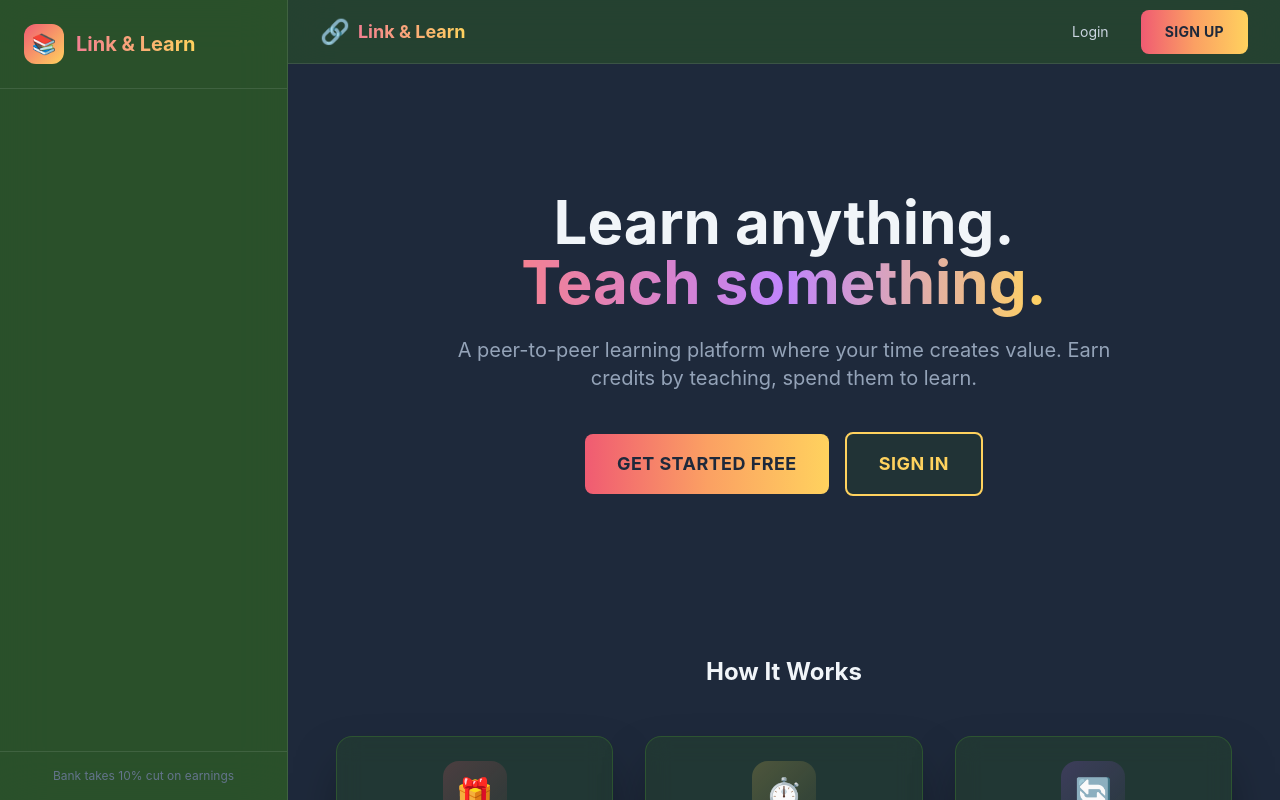
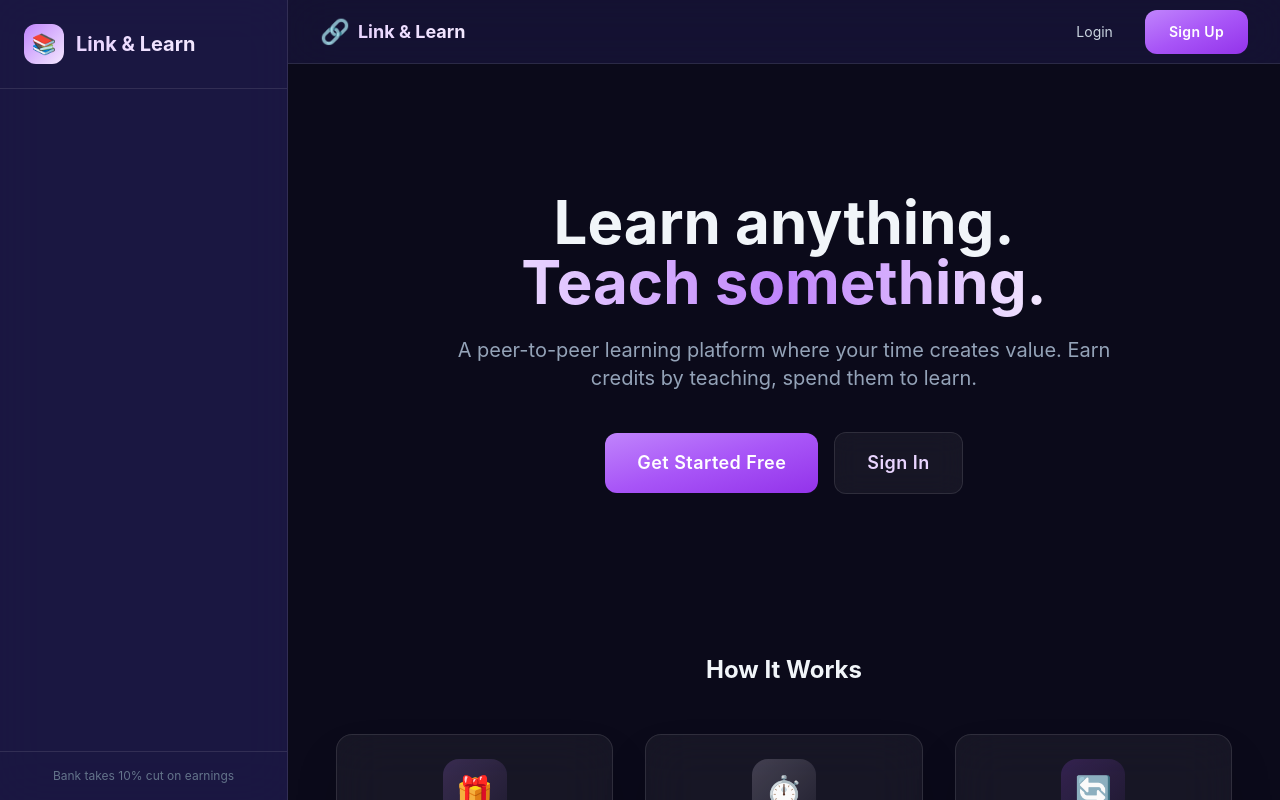
Before and after one commit to mahankalisreeraj/skillbarter, a React (Vite) app in the folder frontend/: page / in a window 1280 px wide. Shown: the top 800 px of the page. Built offline with nearby package versions, Linux system fonts and the light colour scheme.

Commit message:
feat: Add initial frontend build assets and Tailwind CSS configuration.

```diff
--- a/frontend/src/index.css
+++ b/frontend/src/index.css
@@ -4,36 +4,47 @@
 
 @layer base {
   body {
-    @apply bg-surface-dark text-slate-100 antialiased;
+    @apply bg-surface-dark text-slate-100 antialiased selection:bg-primary/30 selection:text-white font-sans;
+    background-image:
+      radial-gradient(at 0% 0%, rgba(192, 132, 252, 0.15) 0px, transparent 50%),
+      radial-gradient(at 100% 0%, rgba(168, 85, 247, 0.1) 0px, transparent 50%);
   }
 }
 
 @layer components {
   .btn {
-    @apply px-6 py-3 rounded-lg font-bold tracking-wide transition-all duration-300 focus:outline-none focus:ring-2 focus:ring-offset-2 focus:ring-offset-surface-dark disabled:opacity-50 disabled:cursor-not-allowed uppercase text-sm;
+    @apply px-6 py-3 rounded-xl font-semibold tracking-wide transition-all duration-500 focus:outline-none focus:ring-2 focus:ring-offset-2 focus:ring-offset-surface-dark disabled:opacity-50 disabled:cursor-not-allowed text-sm flex items-center justify-center gap-2;
   }
 
   .btn-primary {
-    @apply btn bg-gradient-to-r from-primary via-secondary to-accent hover:shadow-xl hover:shadow-primary/40 hover:-translate-y-1 active:scale-95 text-surface-dark focus:ring-primary border-none;
+    @apply btn bg-gradient-to-br from-primary via-primary-dark to-purple-600 hover:shadow-[0_0_30px_-5px_rgba(192,132,252,0.5)] hover:-translate-y-1 active:scale-95 text-white border-none;
   }
 
   .btn-secondary {
-    @apply btn bg-surface/20 text-accent border-2 border-accent hover:bg-accent hover:text-surface-dark focus:ring-accent hover:-translate-y-0.5;
+    @apply btn bg-white/5 backdrop-blur-md text-primary-light border border-white/10 hover:bg-white/10 hover:border-primary/50 hover:-translate-y-0.5;
   }
 
   .btn-ghost {
-    @apply btn text-secondary hover:bg-white/5 hover:text-primary;
+    @apply btn text-slate-400 hover:bg-white/5 hover:text-primary-light;
   }
 
   .input {
-    @apply w-full px-4 py-3 bg-surface-dark/50 border-2 border-surface rounded-xl text-slate-100 placeholder-slate-500 focus:outline-none focus:ring-2 focus:ring-secondary/50 focus:border-secondary transition-all duration-300;
+    @apply w-full px-4 py-3 bg-white/5 border border-white/10 rounded-xl text-slate-100 placeholder-slate-500 focus:outline-none focus:ring-2 focus:ring-primary/50 focus:border-primary/50 transition-all duration-300 backdrop-blur-sm;
   }
 
   .card {
-    @apply bg-surface/30 border border-surface-elevated/50 rounded-2xl p-6 shadow-2xl shadow-black/50 backdrop-blur-md hover:border-accent/30 transition-all duration-300;
+    @apply bg-white/5 border border-white/10 rounded-2xl p-6 shadow-2xl backdrop-blur-xl hover:border-primary/30 transition-all duration-500;
   }
 
   .glass {
-    @apply bg-white/5 backdrop-blur-2xl border border-white/10 shadow-2xl;
+    @apply bg-white/[0.03] backdrop-blur-2xl border border-white/10 shadow-[0_8px_32px_0_rgba(0,0,0,0.37)];
+  }
+
+  .glass-panel {
+    @apply bg-primary/5 backdrop-blur-3xl border border-white/10 shadow-2xl;
+  }
+
+  .text-gradient {
+    @apply bg-clip-text text-transparent bg-gradient-to-r from-primary-light via-primary to-primary-dark font-bold;
   }
 }
--- a/frontend/tailwind.config.js
+++ b/frontend/tailwind.config.js
@@ -8,23 +8,23 @@ export default {
         extend: {
             colors: {
                 primary: {
-                    DEFAULT: '#f05b72', // Coral Pink
-                    dark: '#d14a5d',
-                    light: '#f48091',
+                    DEFAULT: '#c084fc', // Purple 400
+                    dark: '#a855f7',    // Purple 500
+                    light: '#e9d5ff',   // Purple 200
                 },
                 secondary: {
-                    DEFAULT: '#fba063', // Sunset Orange
-                    dark: '#e08a4d',
-                    light: '#fdb88b',
+                    DEFAULT: '#d8b4fe', // Purple 300
+                    dark: '#c084fc',
+                    light: '#f3e8ff',   // Purple 100
                 },
                 accent: {
-                    DEFAULT: '#ffd25e', // Golden Yellow
-                    dark: '#e6bd4d',
+                    DEFAULT: '#f3e8ff', // Very light purple
+                    dark: '#d8b4fe',
                 },
                 surface: {
-                    DEFAULT: '#2d5a27', // Forest Teal
-                    elevated: '#3a7231',
-                    dark: '#1e293b', // Deep Slate for background
+                    DEFAULT: '#1e1b4b', // Deep Indigo (Indigo 900)
+                    elevated: '#312e81', // Indigo 800
+                    dark: '#0b0a1a',    // Very dark violet-black
                 },
             },
             fontFamily: {
```
Also changed, not shown: 116 other files (tests, documents, lock files or other folders).
